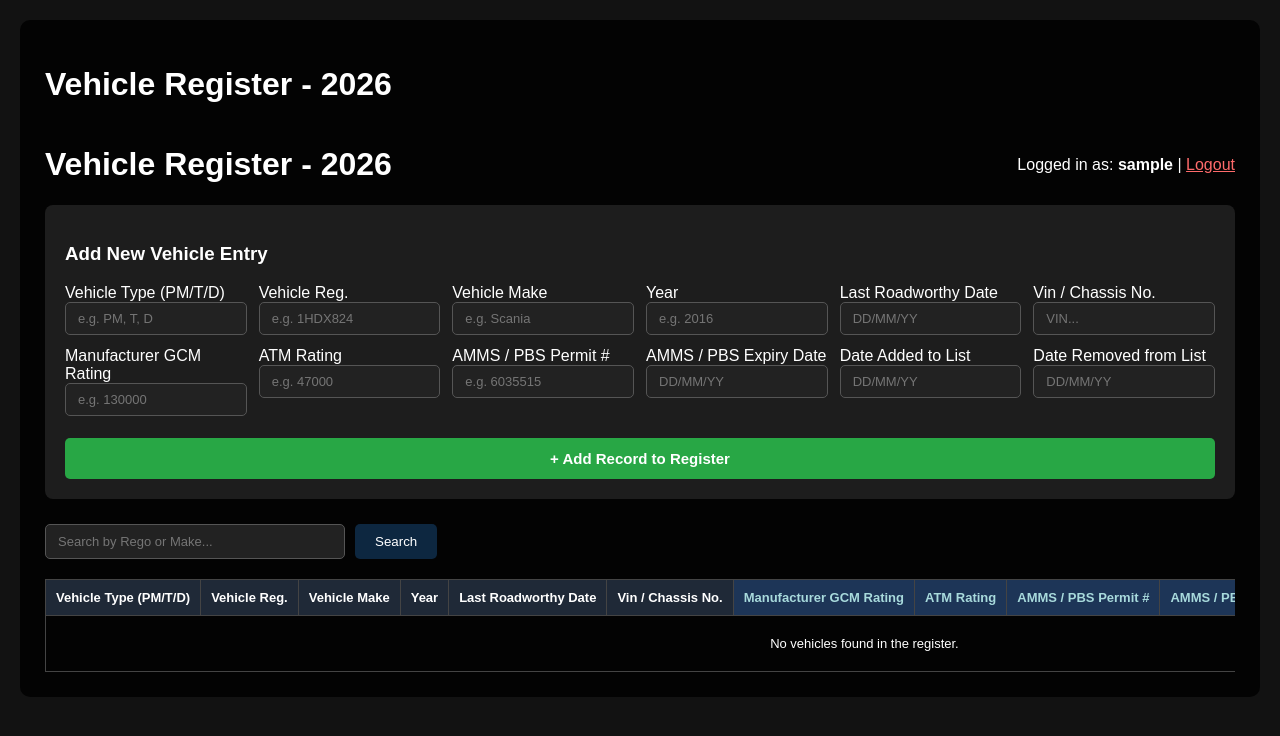
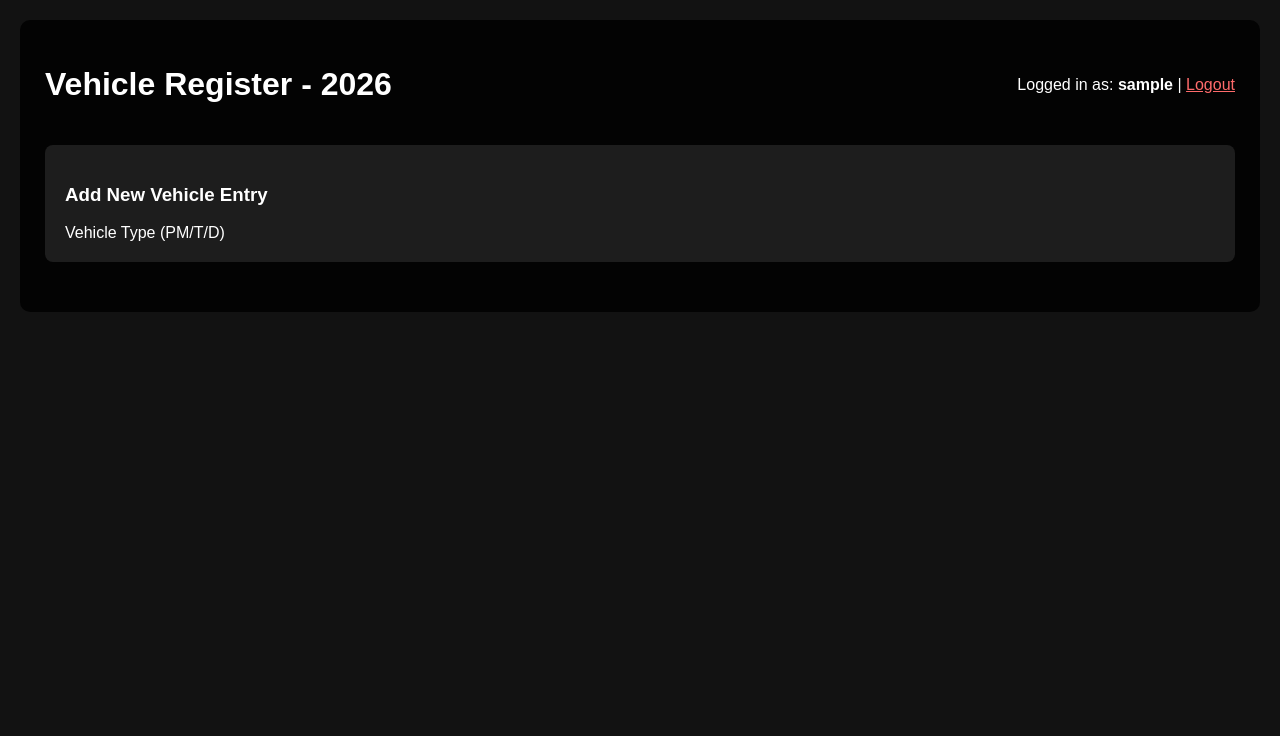
Before and after one commit to gouk6987-collab/transport-maintenance-app, a Flask app: page / in a window 1280 px wide. Shown: the top 736 px of the page. Run offline with Flask 3, Linux system fonts and the light colour scheme; the visitor is signed in with stand-in values (Sample User, id 1); data that the repository does not hold is empty.

Commit message:
Enhance dashboard layout and add print styles
Added print styles and improved layout for dashboard.

```diff
--- a/templates/dashboard.html
+++ b/templates/dashboard.html
@@ -60,6 +60,18 @@
             border-radius: 5px;
             cursor: pointer;
         }
+        .btn-print {
+            padding: 10px 20px;
+            background-color: #007bff;
+            color: white;
+            border: none;
+            border-radius: 5px;
+            cursor: pointer;
+            font-weight: bold;
+        }
+        .btn-print:hover {
+            background-color: #0056b3;
+        }
         .table-wrapper {
             overflow-x: auto;
             margin-top: 20px;
@@ -82,15 +94,43 @@
             background-color: #1d3557;
             color: #a8dadc;
         }
+
+        /* Print styles: cleans up the output when printing to paper */
+        @media print {
+            .btn-print, .card, form, nav, button, .no-print {
+                display: none !important;
+            }
+            body {
+                background-color: #ffffff !important;
+                color: #000000 !important;
+                margin: 0 !important;
+            }
+            .container {
+                background: transparent !important;
+                max-width: 100% !important;
+                padding: 0 !important;
+            }
+            table {
+                width: 100% !important;
+                border-collapse: collapse !important;
+            }
+            th, td {
+                border: 1px solid #000000 !important;
+                color: #000000 !important;
+                padding: 6px !important;
+            }
+            th {
+                background-color: #f2f2f2 !important;
+            }
+        }
     </style>
 </head>
 <body>
     <div class="container">
-        <h1>Vehicle Register - 2026</h1>
-        <div style="display: flex; justify-content: space-between; align-items: center;">
-    <h1>Vehicle Register - 2026</h1>
-    <p>Logged in as: <strong>{{ user }}</strong> | <a href="/logout" style="color: #ff6b6b;">Logout</a></p>
-</div>
+        <div style="display: flex; justify-content: space-between; align-items: center; margin-bottom: 20px;">
+            <h1>Vehicle Register - 2026</h1>
+            <p class="no-print">Logged in as: <strong>{{ user }}</strong> | <a href="/logout" style="color: #ff6b6b;">Logout</a></p>
+        </div>
 
         <div class="card">
             <h3>Add New Vehicle Entry</h3>
@@ -98,105 +138,3 @@
                 <div class="form-grid">
                     <div>
                         <label>Vehicle Type (PM/T/D)</label>
-                        <input type="text" name="vehicle_type" placeholder="e.g. PM, T, D" required>
-                    </div>
-                    <div>
-                        <label>Vehicle Reg.</label>
-                        <input type="text" name="registration_number" placeholder="e.g. 1HDX824" required>
-                    </div>
-                    <div>
-                        <label>Vehicle Make</label>
-                        <input type="text" name="make" placeholder="e.g. Scania">
-                    </div>
-                    <div>
-                        <label>Year</label>
-                        <input type="number" name="year" placeholder="e.g. 2016">
-                    </div>
-                    <div>
-                        <label>Last Roadworthy Date</label>
-                        <input type="text" name="last_roadworthy_date" placeholder="DD/MM/YY">
-                    </div>
-                    <div>
-                        <label>Vin / Chassis No.</label>
-                        <input type="text" name="vin_chassis_no" placeholder="VIN...">
-                    </div>
-                    <div>
-                        <label>Manufacturer GCM Rating</label>
-                        <input type="text" name="gcm_rating" placeholder="e.g. 130000">
-                    </div>
-                    <div>
-                        <label>ATM Rating</label>
-                        <input type="text" name="atm_rating" placeholder="e.g. 47000">
-                    </div>
-                    <div>
-                        <label>AMMS / PBS Permit #</label>
-                        <input type="text" name="pbs_permit_no" placeholder="e.g. 6035515">
-                    </div>
-                    <div>
-                        <label>AMMS / PBS Expiry Date</label>
-                        <input type="text" name="pbs_expiry_date" placeholder="DD/MM/YY">
-                    </div>
-                    <div>
-                        <label>Date Added to List</label>
-                        <input type="text" name="date_added" placeholder="DD/MM/YY">
-                    </div>
-                    <div>
-                        <label>Date Removed from List</label>
-                        <input type="text" name="date_removed" placeholder="DD/MM/YY">
-                    </div>
-
-                    <button type="submit" class="btn-add">+ Add Record to Register</button>
-                </div>
-            </form>
-        </div>
-
-        <form method="GET" action="/" style="display: flex; gap: 10px;">
-            <input type="text" name="search" placeholder="Search by Rego or Make..." value="{{ search_query }}" style="max-width: 300px;">
-            <button type="submit" class="btn-search">Search</button>
-        </form>
-
-        <div class="table-wrapper">
-            <table>
-                <thead>
-                    <tr>
-                        <th>Vehicle Type (PM/T/D)</th>
-                        <th>Vehicle Reg.</th>
-                        <th>Vehicle Make</th>
-                        <th>Year</th>
-                        <th>Last Roadworthy Date</th>
-                        <th>Vin / Chassis No.</th>
-                        <th class="mass-mgmt">Manufacturer GCM Rating</th>
-                        <th class="mass-mgmt">ATM Rating</th>
-                        <th class="mass-mgmt">AMMS / PBS Permit #</th>
-                        <th class="mass-mgmt">AMMS / PBS Permit Expiry Date</th>
-                        <th>Date Added to List</th>
-                        <th>Date Removed from List</th>
-                    </tr>
-                </thead>
-                <tbody>
-                    {% for vehicle in vehicles %}
-                    <tr>
-                        <td>{{ vehicle.vehicle_type }}</td>
-                        <td><strong>{{ vehicle.registration_number }}</strong></td>
-                        <td>{{ vehicle.make }}</td>
-                        <td>{{ vehicle.year }}</td>
-                        <td>{{ vehicle.last_roadworthy_date or '-' }}</td>
-                        <td>{{ vehicle.vin_chassis_no }}</td>
-                        <td>{{ vehicle.gcm_rating or '-' }}</td>
-                        <td>{{ vehicle.atm_rating or '-' }}</td>
-                        <td>{{ vehicle.pbs_permit_no or '-' }}</td>
-                        <td>{{ vehicle.pbs_expiry_date or '-' }}</td>
-                        <td>{{ vehicle.date_added or '-' }}</td>
-                        <td>{{ vehicle.date_removed or '-' }}</td>
-                    </tr>
-                    {% else %}
-                    <tr>
-                        <td colspan="12" style="text-align: center; padding: 20px;">No vehicles found in the register.</td>
-                    </tr>
-                    {% endfor %}
-                </tbody>
-            </table>
-        </div>
-    </div>
-</body>
-</html>
```
